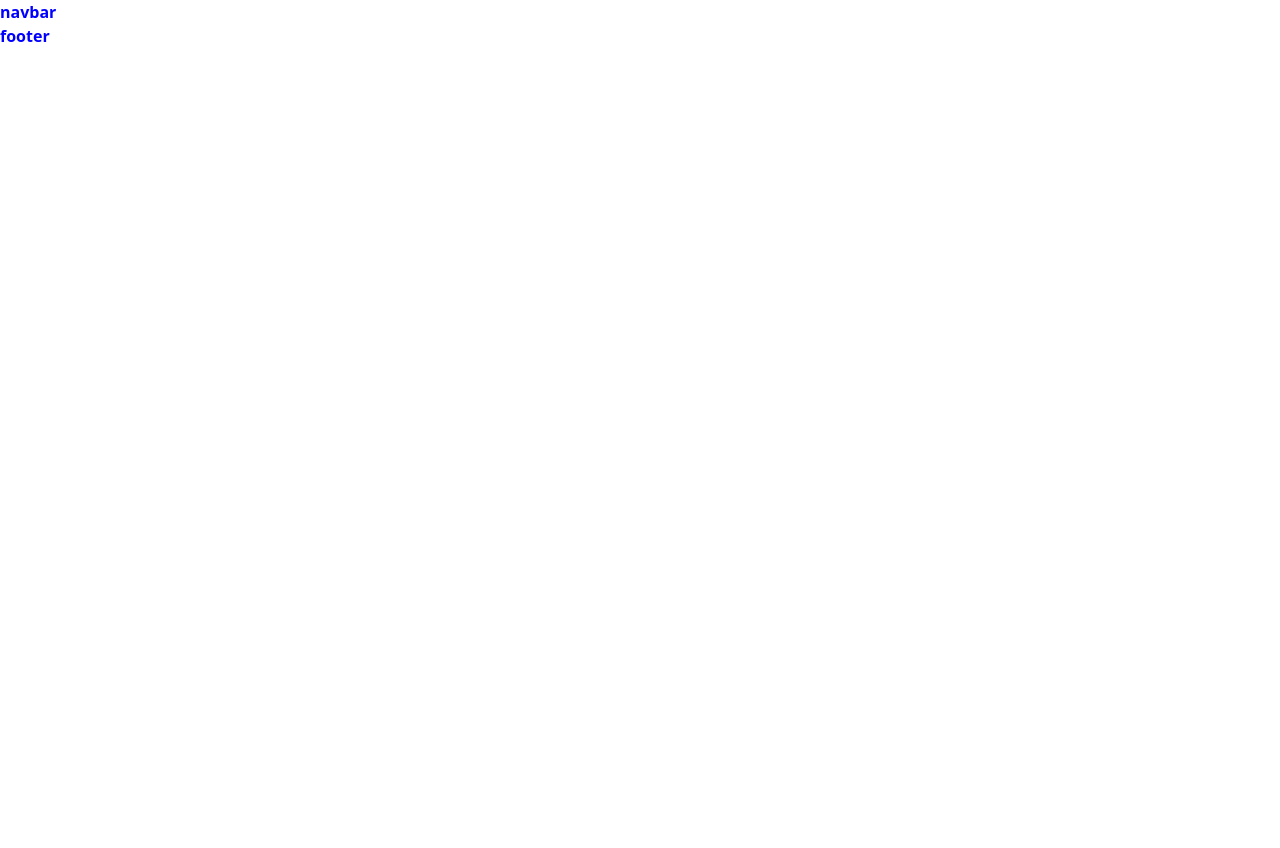
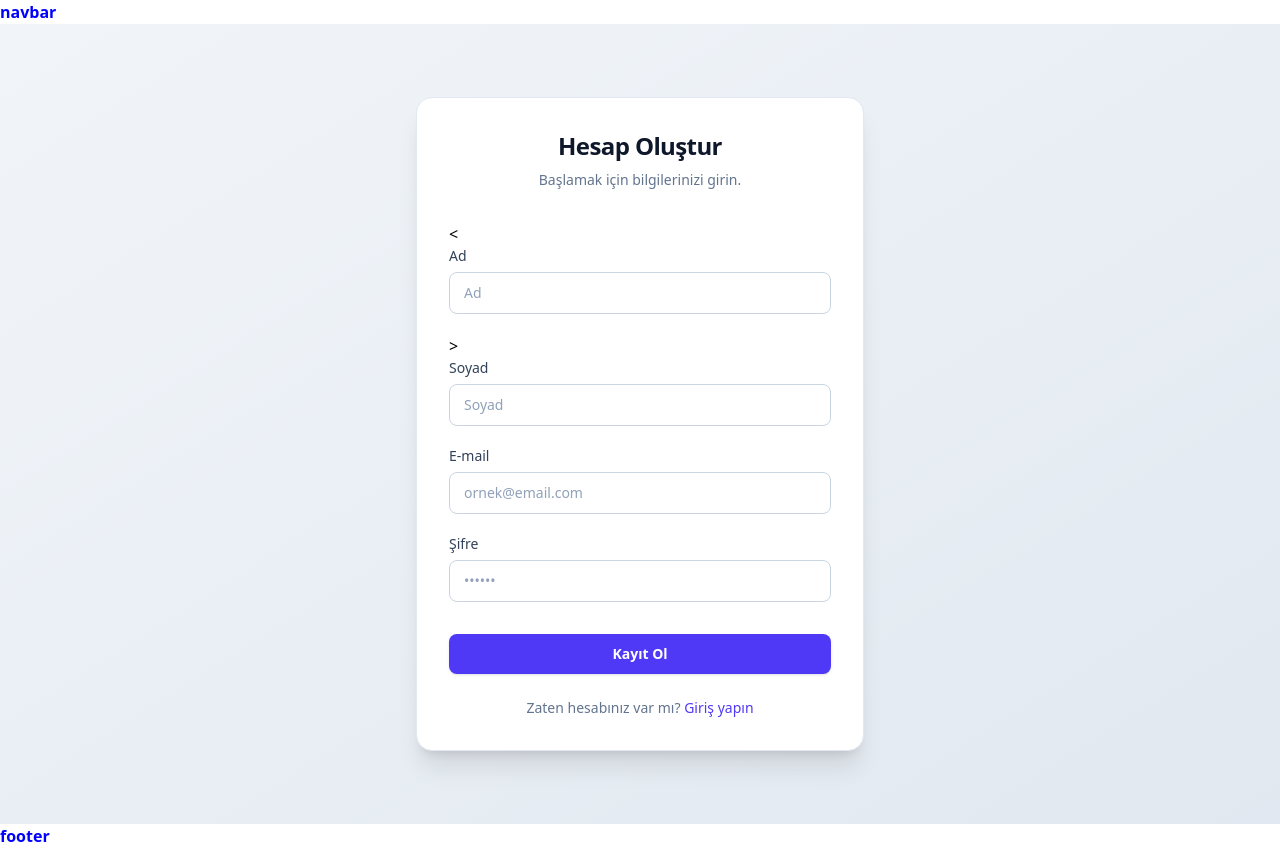
Before and after one commit to halitkalayci/etiya11-angular, an Angular app: page /register in a window 1280 px wide. Before the commit this address led to /. Before the commit the page ends 800 px from the top, so only its background shows below. Built offline with nearby package versions, Linux system fonts and the light colour scheme.

Commit message:
add signal forms

```diff
--- a/src/app/app.routes.ts
+++ b/src/app/app.routes.ts
@@ -1,10 +1,12 @@
 import { Routes } from '@angular/router';
 import { Homepage } from './pages/homepage/homepage';
 import { About } from './pages/about/about';
+import { Register } from './pages/register/register';
 
 // Yalnızca route tanımları, /about -> şu component, /homepage -> şu component / ->
 export const routes: Routes = [
   {path: '', redirectTo: 'homepage', pathMatch: 'full'}, // localhost:4200
   {path:'homepage', component:Homepage},
-  {path:'about', component: About}
+  {path:'about', component: About},
+  {path:'register',component:Register}
 ];
--- /dev/null
+++ b/src/app/pages/register/register.html
@@ -0,0 +1,101 @@
+<div
+  class="flex min-h-screen items-center justify-center bg-gradient-to-br from-slate-100 to-slate-200 px-4 py-12"
+>
+  <div class="w-full max-w-md">
+    <form
+      (ngSubmit)="onSubmit()"
+      class="rounded-2xl border border-slate-200 bg-white p-8 shadow-xl"
+    >
+      <div class="mb-8 text-center">
+        <h1 class="text-2xl font-bold tracking-tight text-slate-900">Hesap Oluştur</h1>
+        <p class="mt-2 text-sm text-slate-500">Başlamak için bilgilerinizi girin.</p>
+      </div>
+
+      <div class="space-y-5">
+<        <div>
+          <label for="firstName" class="mb-1.5 block text-sm font-medium text-slate-700">Ad</label>
+          <input
+            id="firstName"
+            type="text"
+            [formField]="form.name"
+            placeholder="Ad"
+            autocomplete="given-name"
+            class="w-full rounded-lg border border-slate-300 bg-white px-3.5 py-2.5 text-sm text-slate-900 placeholder:text-slate-400 transition focus:border-indigo-500 focus:outline-none focus:ring-2 focus:ring-indigo-500/30"
+          />
+          @if (form.name().touched() && form.name().invalid()) {
+            @for (error of form.name().errors(); track error.kind) {
+              <small class="text-red-600">{{ error.message }}</small>
+            }
+          }
+        </div>
+>
+        <div>
+          <label for="lastName" class="mb-1.5 block text-sm font-medium text-slate-700"
+            >Soyad</label
+          >
+          <input
+            id="lastName"
+            [formField]="form.surname"
+            type="text"
+            placeholder="Soyad"
+            autocomplete="family-name"
+            class="w-full rounded-lg border border-slate-300 bg-white px-3.5 py-2.5 text-sm text-slate-900 placeholder:text-slate-400 transition focus:border-indigo-500 focus:outline-none focus:ring-2 focus:ring-indigo-500/30"
+          />
+          @if (form.surname().touched() && form.surname().invalid()) {
+            @for (error of form.surname().errors(); track error.kind) {
+              <small class="text-red-600">{{ error.message }}</small>
+            }
+          }
+        </div>
+
+        <div>
+          <label for="email" class="mb-1.5 block text-sm font-medium text-slate-700">E-mail</label>
+          <input
+            id="email"
+            [formField]="form.email"
+            type="email"
+            placeholder="ornek@email.com"
+            autocomplete="email"
+            class="w-full rounded-lg border border-slate-300 bg-white px-3.5 py-2.5 text-sm text-slate-900 placeholder:text-slate-400 transition focus:border-indigo-500 focus:outline-none focus:ring-2 focus:ring-indigo-500/30"
+          />
+          @if (form.email().touched() && form.email().invalid()) {
+            @for (error of form.email().errors(); track error.kind) {
+              <small class="text-red-600">{{ error.message }}</small>
+            }
+          }
+        </div>
+
+        <div>
+          <label for="password" class="mb-1.5 block text-sm font-medium text-slate-700"
+            >Şifre</label
+          >
+          <input
+            id="password"
+            [formField]="form.password"
+            type="password"
+            placeholder="••••••"
+            autocomplete="new-password"
+            class="w-full rounded-lg border border-slate-300 bg-white px-3.5 py-2.5 text-sm text-slate-900 placeholder:text-slate-400 transition focus:border-indigo-500 focus:outline-none focus:ring-2 focus:ring-indigo-500/30"
+          />
+          @if (form.password().touched() && form.password().invalid()) {
+            @for (error of form.password().errors(); track error.kind) {
+              <small class="text-red-600">{{ error.message }}</small>
+            }
+          }
+        </div>
+      </div>
+
+      <button
+        type="submit"
+        class="mt-8 w-full rounded-lg bg-indigo-600 px-4 py-2.5 text-sm font-semibold text-white shadow-sm transition hover:bg-indigo-700 focus:outline-none focus:ring-2 focus:ring-indigo-500 focus:ring-offset-2 active:bg-indigo-800"
+      >
+        Kayıt Ol
+      </button>
+
+      <p class="mt-6 text-center text-sm text-slate-500">
+        Zaten hesabınız var mı?
+        <a href="#" class="font-medium text-indigo-600 hover:text-indigo-500">Giriş yapın</a>
+      </p>
+    </form>
+  </div>
+</div>
--- /dev/null
+++ b/src/app/pages/register/register.ts
@@ -0,0 +1,36 @@
+import { Component, signal } from '@angular/core';
+import { FormsModule } from '@angular/forms';
+import { email, form, minLength, required, submit, FormField } from '@angular/forms/signals';
+
+@Component({
+  selector: 'app-register',
+  imports: [FormsModule, FormField],
+  templateUrl: './register.html',
+  styleUrl: './register.css',
+})
+export class Register {
+  model = signal({
+    name: '', // başlangıç değerleri + isim tanımları
+    surname: '',
+    email: '',
+    password: ''
+  })
+
+  // formlaştırılması ve validasyonları..
+  form = form(this.model, (path) => {
+    required(path.name, {message: "Ad alanı zorunludur."});
+    minLength(path.name, 2, {message: "Ad alanı en az 2 karakter olmalıdır."})
+    required(path.email, {message:"E-mail girmek zorunludur"})
+    email(path.email, {message:'Lütfen geçerli bir e-posta girin'})
+    // ....
+  })
+
+  // formlaştırma sonrası formun gönderilme aksiyonu
+  async onSubmit(): Promise<void> {
+    await submit(this.form, async (form) => {
+      console.log("Kayıt verisi:", form().value());
+
+      return undefined; // API çağrısı.
+    })
+  }
+}
```
Also changed, not shown: src/app/pages/register/register.css (added).
